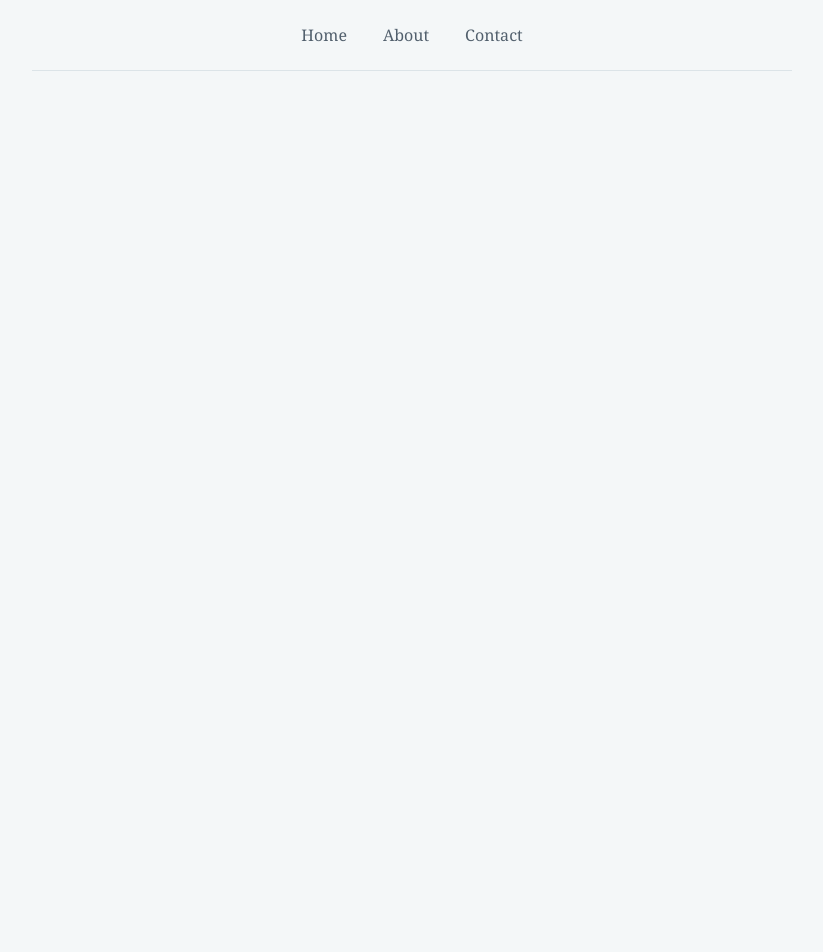
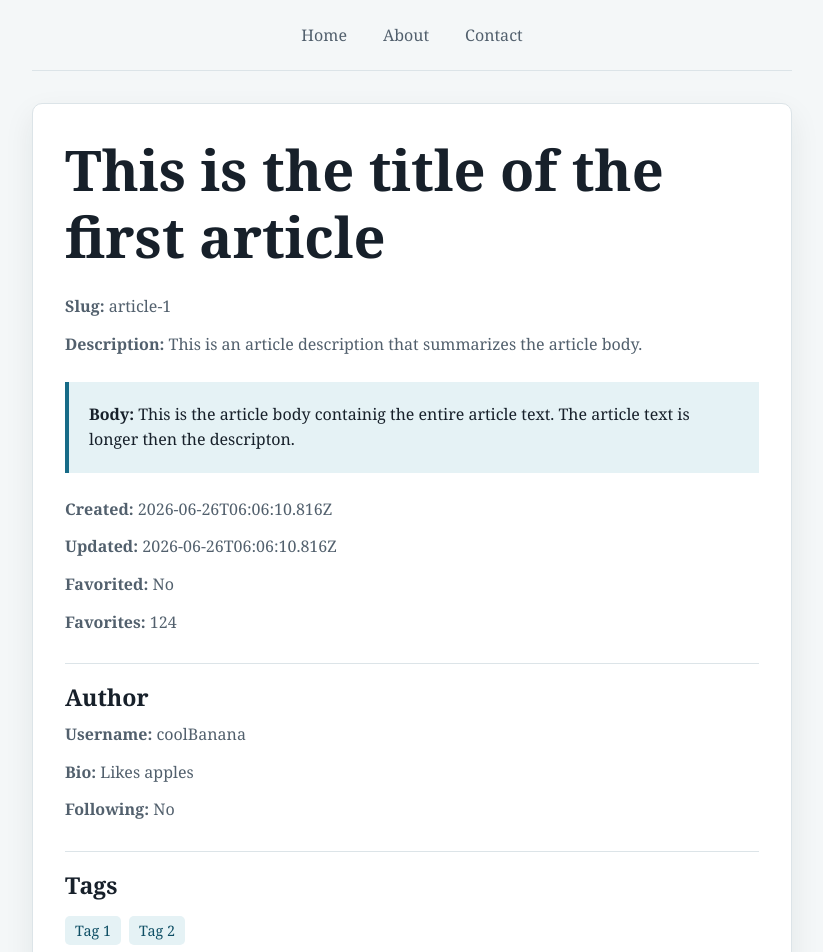
Before and after one commit to Sunniva-Sorensen/vite-react-app, a React (Vite) app: page /article/article-1 in a window 1280 px wide. Before the commit this address had no page. Shown: the top 952 px of the page, without its empty margins (228-1051 px from the left). Before the commit the page ends 800 px from the top, so only its background shows below. Built offline with nearby package versions, Linux system fonts and the light colour scheme.

Commit message:
Article view using routing

```diff
--- a/src/App.tsx
+++ b/src/App.tsx
@@ -1,5 +1,6 @@
 import { BrowserRouter, Link, NavLink, Route, Routes } from "react-router-dom";
 import { HomePage } from "./pages/Home/Home";
+import { Article } from "./pages/Article/Article";
 
 function AboutPage() {
 	return (
@@ -38,6 +39,7 @@ function App() {
 				<Route path="/" element={<HomePage />} />
 				<Route path="/about" element={<AboutPage />} />
 				<Route path="/contact" element={<ContactPage />} />
+				<Route path="/article/:slug" element={<Article />} />
 			</Routes>
 		</BrowserRouter>
 	);
--- a/src/components/ArticlePreview/ArticlePreview.css
+++ b/src/components/ArticlePreview/ArticlePreview.css
@@ -53,3 +53,28 @@
   outline: 3px solid rgba(23, 107, 135, 0.25);
   outline-offset: 2px;
 }
+
+.article-link {
+  display: block;
+  color: inherit;
+  text-decoration: none;
+}
+
+.article-link:hover h2 {
+  color: var(--accent);
+}
+
+.article-link ul {
+  display: flex;
+  gap: 8px;
+  padding: 0;
+  list-style: none;
+}
+
+.article-link li {
+  padding: 4px 8px;
+  border-radius: 4px;
+  color: var(--accent-dark);
+  background: var(--accent-soft);
+  font-size: 0.85rem;
+}
--- a/src/components/ArticlePreview/ArticlePreview.tsx
+++ b/src/components/ArticlePreview/ArticlePreview.tsx
@@ -1,5 +1,6 @@
 import type { Article } from "../../articles";
 import "./ArticlePreview.css";
+import { Link } from "react-router-dom";
 
 interface ArticlePreviewProps {
   article: Article;
@@ -8,6 +9,8 @@ interface ArticlePreviewProps {
 
 export function ArticlePreview({ article, onFavourite }: ArticlePreviewProps) {
   return (
+    <Link to={{ pathname: `/article/${article.slug}` }} state={{ article }}
+      className="article-link">
       <div className="article-preview">
         <h2>{article.title}</h2>
         <p>{article.description}</p>
@@ -17,5 +20,6 @@ export function ArticlePreview({ article, onFavourite }: ArticlePreviewProps) {
           {article.favorited ? "Unfavourite" : "Favourite"}
         </button>
       </div>
+    </Link>
   );
 }
--- /dev/null
+++ b/src/pages/Article/Article.css
@@ -0,0 +1,56 @@
+.article-page {
+    margin: 32px auto 0;
+    padding: 32px;
+    border: 1px solid var(--border);
+    border-radius: 10px;
+    background: var(--surface);
+    box-shadow: var(--shadow);
+}
+
+.article-page h1 {
+    margin-bottom: 24px;
+    color: var(--heading);
+    text-align: left;
+}
+
+.article-page h2 {
+    margin-top: 28px;
+    padding-top: 20px;
+    border-top: 1px solid var(--border);
+}
+
+.article-page p {
+    margin-bottom: 12px;
+    line-height: 1.6;
+}
+
+.article-page p:nth-of-type(3) {
+    margin: 24px 0;
+    padding: 20px;
+    border-left: 4px solid var(--accent);
+    background: var(--accent-soft);
+    color: var(--heading);
+}
+
+.article-page ul {
+    display: flex;
+    flex-wrap: wrap;
+    gap: 8px;
+    padding: 0;
+    list-style: none;
+}
+
+.article-page li {
+    padding: 5px 10px;
+    border-radius: 5px;
+    color: var(--accent-dark);
+    background: var(--accent-soft);
+    font-size: 0.9rem;
+}
+
+@media (max-width: 520px) {
+    .article-page {
+        margin-top: 20px;
+        padding: 20px;
+    }
+}
--- /dev/null
+++ b/src/pages/Article/Article.tsx
@@ -0,0 +1,66 @@
+import { useParams } from "react-router-dom";
+import { articles } from "../../articles";
+import "./Article.css";
+
+export function Article() {
+    const { slug } = useParams();
+
+    const article = articles.find((item) => item.slug === slug);
+
+    if (!article) {
+        return <h1>Article not found</h1>;
+    }
+
+    return (
+        <main className="article-page">
+            <h1>{article.title}</h1>
+
+            <p>
+                <strong>Slug:</strong> {article.slug}
+            </p>
+
+            <p>
+                <strong>Description:</strong> {article.description}
+            </p>
+
+            <p>
+                <strong>Body:</strong> {article.body}
+            </p>
+
+            <p>
+                <strong>Created:</strong> {article.createdAt}
+            </p>
+
+            <p>
+                <strong>Updated:</strong> {article.updatedAt}
+            </p>
+
+            <p>
+                <strong>Favorited:</strong> {article.favorited ? "Yes" : "No"}
+            </p>
+
+            <p>
+                <strong>Favorites:</strong> {article.favoritesCount}
+            </p>
+
+            <h2>Author</h2>
+            <p>
+                <strong>Username:</strong> {article.author.username}
+            </p>
+            <p>
+                <strong>Bio:</strong> {article.author.bio}
+            </p>
+            <p>
+                <strong>Following:</strong>{" "}
+                {article.author.following ? "Yes" : "No"}
+            </p>
+
+            <h2>Tags</h2>
+            <ul>
+                {article.tagList.map((tag) => (
+                    <li key={tag}>{tag}</li>
+                ))}
+            </ul>
+        </main>
+    );
+}
```
Lines whose indentation alone changed are shown as unchanged.
